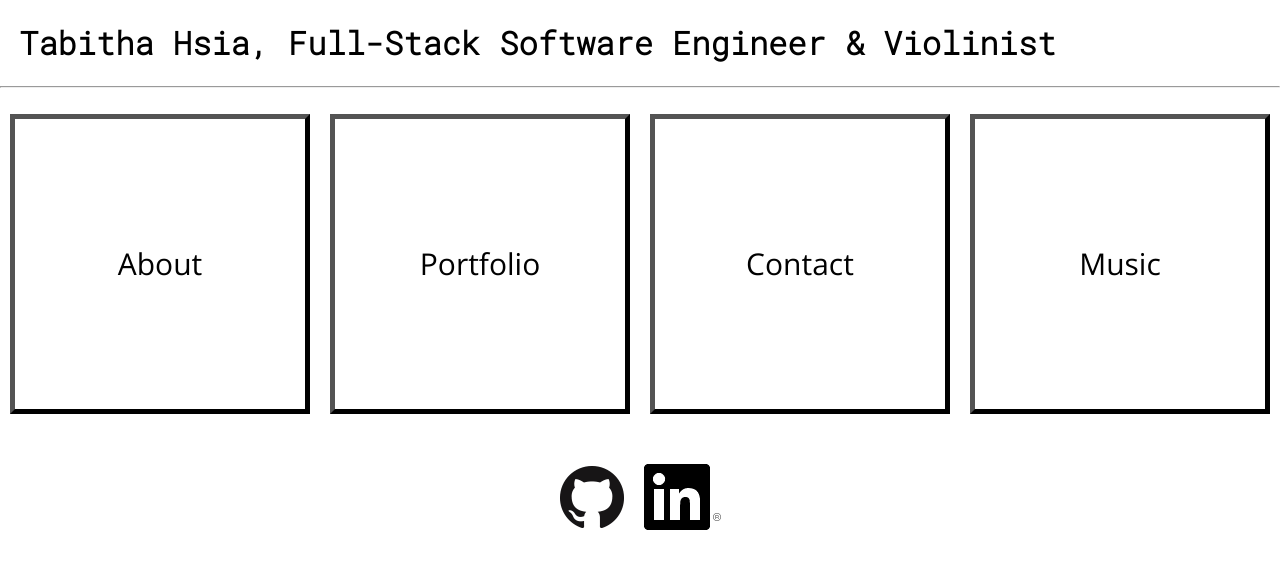
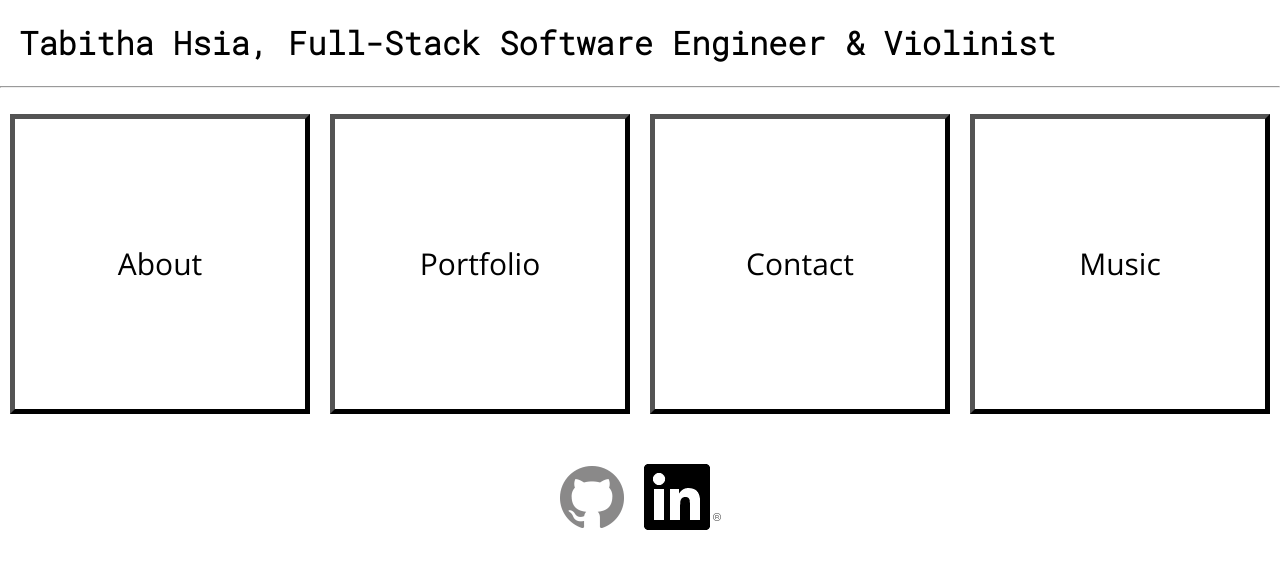
Before and after one commit to tabithahsia/Portfolio, a React (Create React App) app: page / in a window 1280 px wide. In both pictures the pointer is over the picture 591 px from the left and 497 px from the top of the page. Shown: the top 568 px of the page. Built offline with nearby package versions, Linux system fonts and the light colour scheme.

Commit message:
update style for icons

```diff
--- a/src/styles.css
+++ b/src/styles.css
@@ -99,3 +99,7 @@ ul {
   max-height: 100%;
   max-width: 100%;
 }
+
+.icon:hover {
+  opacity: 0.5
+}
```
